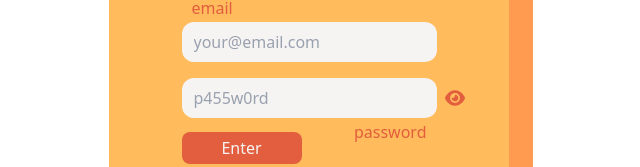
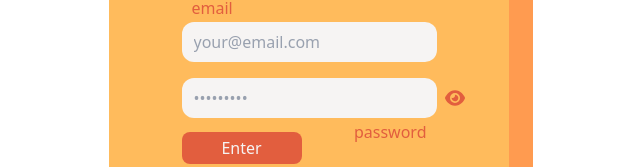
Before and after one commit to ebbmango/DoodleDesk, a SvelteKit app: page /auth in a window 1280 px wide. Shown: the part 372-539 px from the top of the page, without its empty margins (331-971 px from the left). Built offline with nearby package versions, Linux system fonts and the light colour scheme.

Commit message:
show/hide affects password placeholder

```diff
--- a/src/routes/auth/+page.svelte
+++ b/src/routes/auth/+page.svelte
@@ -49,7 +49,7 @@
 					<input
 						type={showPassword ? 'text' : 'password'}
 						name="password"
-						placeholder="p455w0rd"
+						placeholder={showPassword ? 'password' : "•••••••••"}
 						id=""
 						class="bg-whitesmoke text-saffron rounded-xl border-0 placeholder:text-gray-400 focus:ring-0"
 					/>
```
